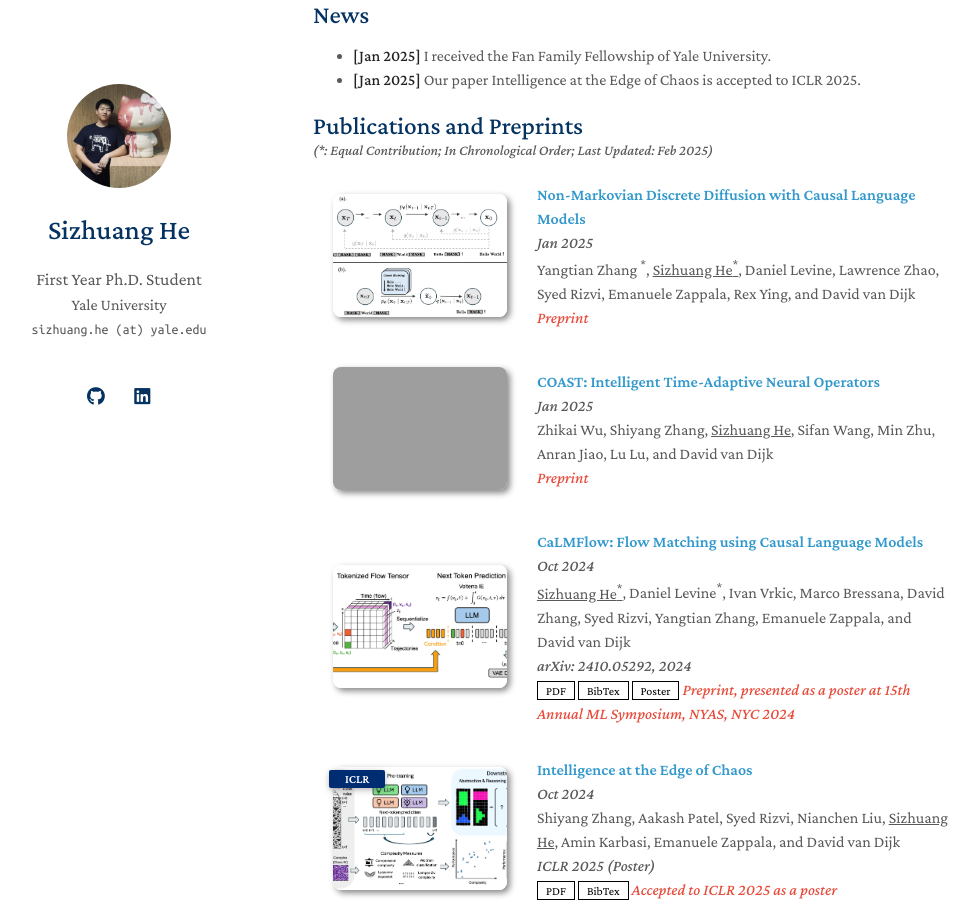
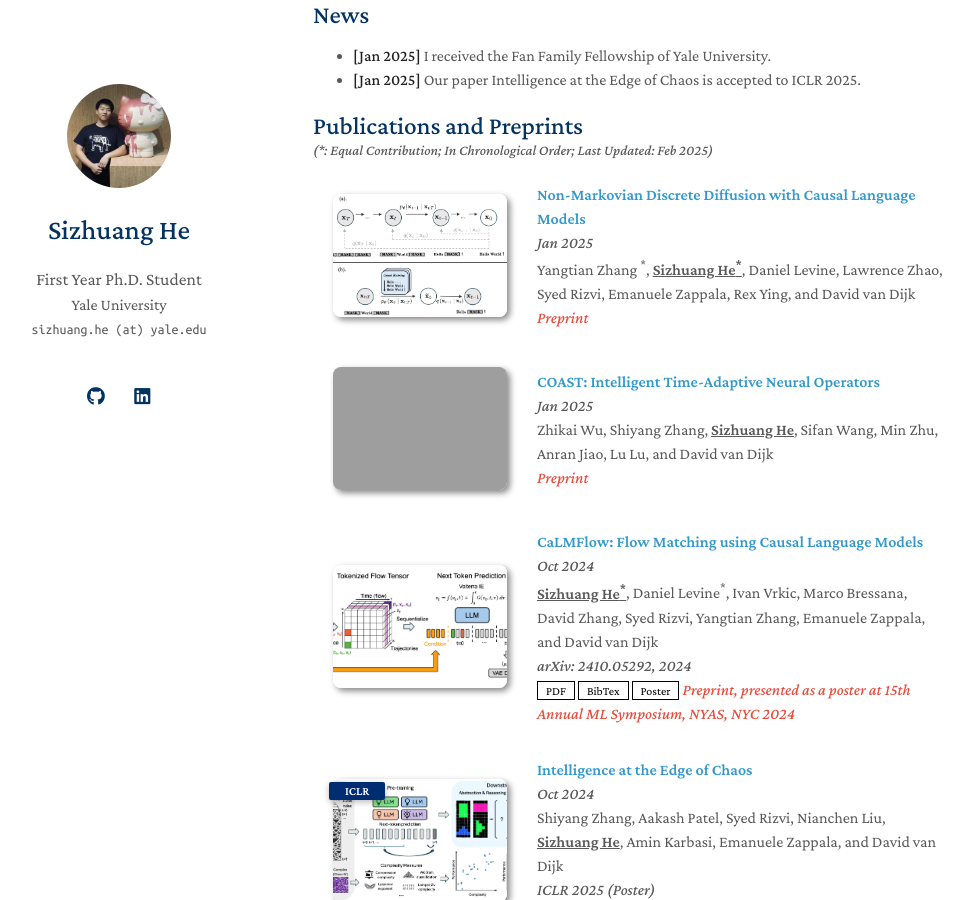
Before and after one commit to SizhuangHe/sizhuanghe.github.io, a Jekyll site: the page built from index.md, in a window 1280 px wide and 900 px high, scrolled down 354 px. Shown: the whole window, without its empty margins (157-1136 px from the left). Built offline with Jekyll 4.4.1, drawn with Linux system fonts in a browser that asks for light colours; a style sheet for code colours, icons or effects is not loaded; our own code applies the rules of GitHub Pages for plain Markdown files; grey boxes are pictures that could not be loaded.

Commit message:
bold my name

```diff
--- a/_data/publications.yml
+++ b/_data/publications.yml
@@ -1,7 +1,7 @@
 main:
 
   - title: Non-Markovian Discrete Diffusion with Causal Language Models
-    authors: Yangtian Zhang <sup>*</sup>, <u>Sizhuang He<sup>*</sup></u>, Daniel Levine, Lawrence Zhao, Syed Rizvi, Emanuele Zappala, Rex Ying, and David van Dijk
+    authors: Yangtian Zhang <sup>*</sup>, <b><u>Sizhuang He<sup>*</sup></u></b>, Daniel Levine, Lawrence Zhao, Syed Rizvi, Emanuele Zappala, Rex Ying, and David van Dijk
     date: Jan 2025
     # conference_short: asas
     # conference:
@@ -13,7 +13,7 @@ main:
     notes: Preprint
 
   - title: COAST&#58; Intelligent Time-Adaptive Neural Operators
-    authors: Zhikai Wu, Shiyang Zhang, <u>Sizhuang He</u>, Sifan Wang, Min Zhu, Anran Jiao, Lu Lu, and David van Dijk
+    authors: Zhikai Wu, Shiyang Zhang, <b><u>Sizhuang He</u></b>, Sifan Wang, Min Zhu, Anran Jiao, Lu Lu, and David van Dijk
     date: Jan 2025
     # conference_short: asas
     # conference:
@@ -25,7 +25,7 @@ main:
     notes: Preprint
 
   - title: CaLMFlow&#58; Flow Matching using Causal Language Models
-    authors: <u>Sizhuang He<sup>*</sup></u>, Daniel Levine<sup>*</sup>, Ivan Vrkic, Marco Bressana, David Zhang, Syed Rizvi, Yangtian Zhang, Emanuele Zappala, and David van Dijk
+    authors: <b><u>Sizhuang He<sup>*</sup></u></b>, Daniel Levine<sup>*</sup>, Ivan Vrkic, Marco Bressana, David Zhang, Syed Rizvi, Yangtian Zhang, Emanuele Zappala, and David van Dijk
     date: Oct 2024
     # conference_short: asas
     conference: arXiv&#58; 2410.05292, 2024
@@ -37,7 +37,7 @@ main:
     notes: Preprint, presented as a poster at 15th Annual ML Symposium, NYAS, NYC 2024
 
   - title: Intelligence at the Edge of Chaos
-    authors: Shiyang Zhang, Aakash Patel, Syed Rizvi, Nianchen Liu, <u>Sizhuang He</u>, Amin Karbasi, Emanuele Zappala, and David van Dijk
+    authors: Shiyang Zhang, Aakash Patel, Syed Rizvi, Nianchen Liu, <b><u>Sizhuang He</u></b>, Amin Karbasi, Emanuele Zappala, and David van Dijk
     date: Oct 2024
     conference_short: ICLR
     conference: ICLR 2025 (Poster)
@@ -48,7 +48,7 @@ main:
     notes: Accepted to ICLR 2025 as a poster
 
   - title: Operator Learning Meets Numerical Analysis&#58; Improving Neural Networks through Iterative Methods
-    authors: Emanuele Zappala, Daniel Levine, <u>Sizhuang He</u>, Syed Rizvi, Sacha L&eacute;vy, and David van Dijk
+    authors: Emanuele Zappala, Daniel Levine, <b><u>Sizhuang He</u></b>, Syed Rizvi, Sacha L&eacute;vy, and David van Dijk
     date: Oct 2023
     # conference_short: asas
     conference: arXiv&#58; 2310.01618, 2023
```
